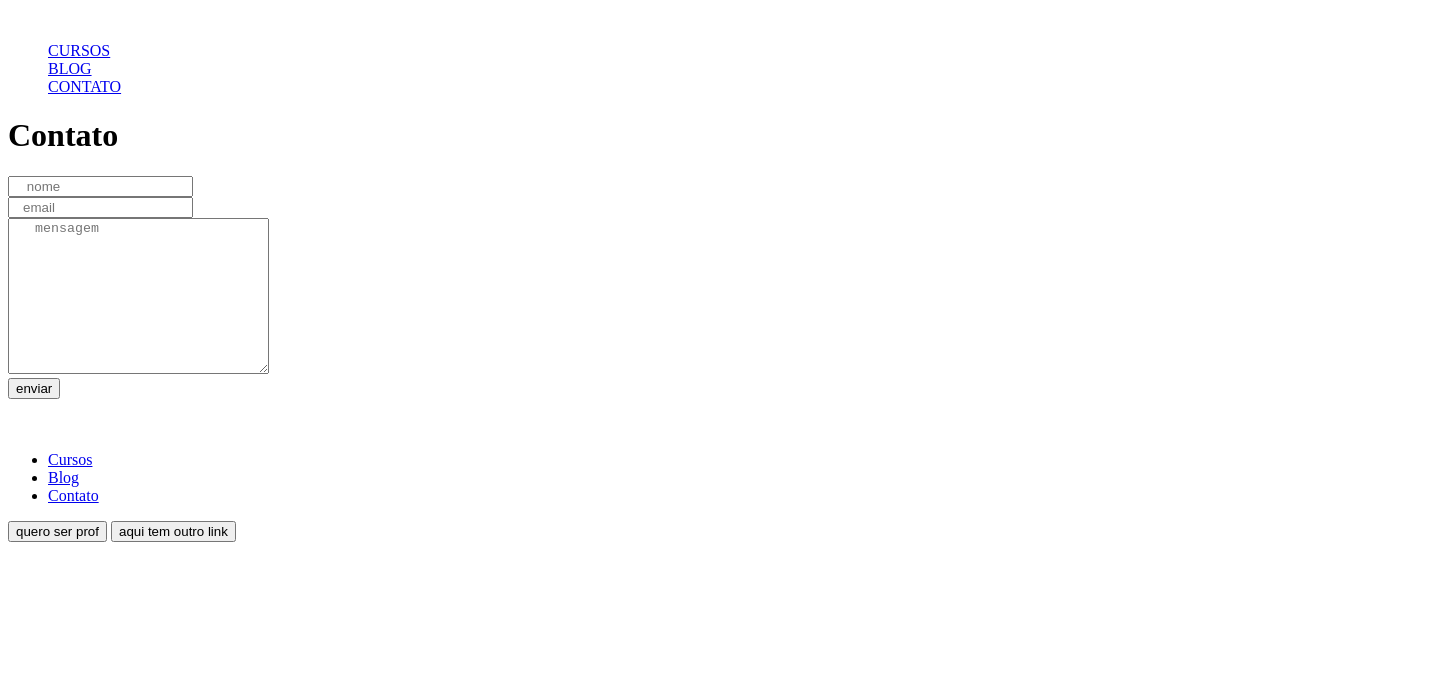
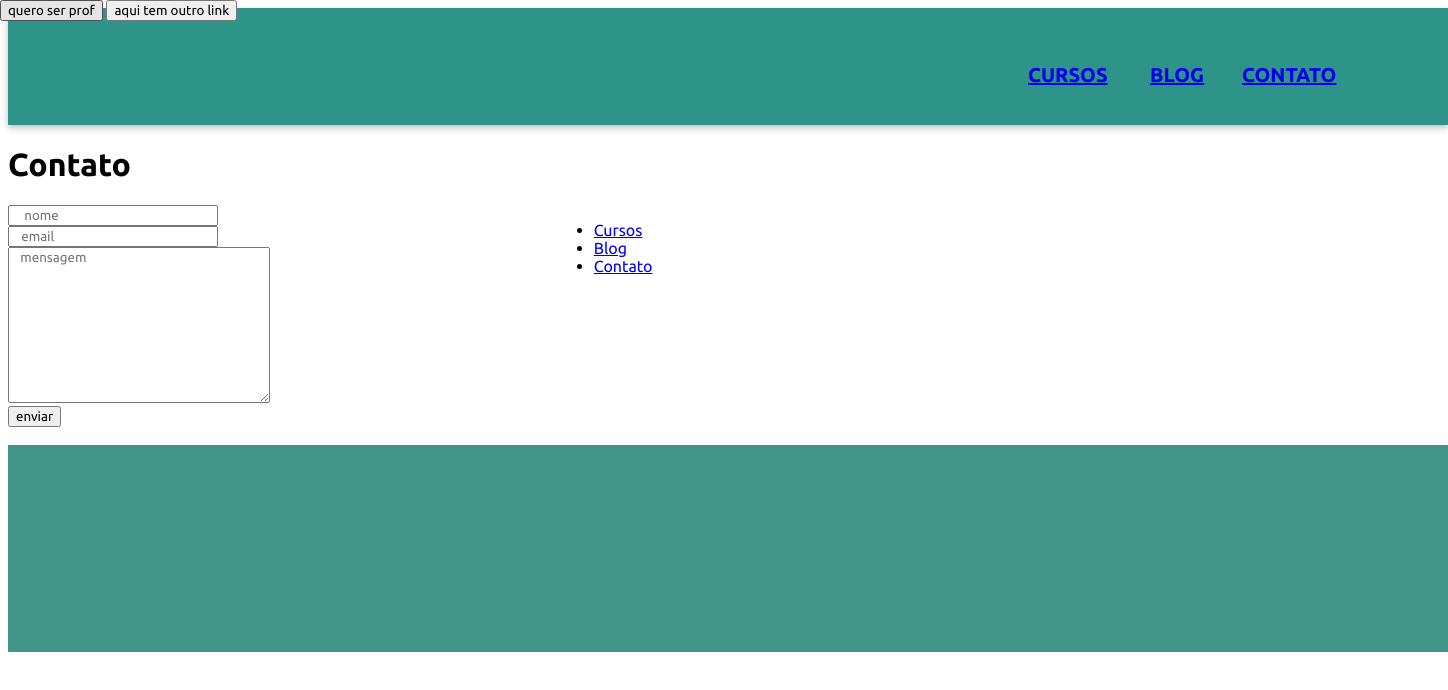
Before and after one commit to AAlvesAmanda/desafioemgrupo, a plain HTML site: page index.html in a window 1280 px wide. Shown: the whole page, 1448 px wide, since content can reach past the window. Drawn offline with Linux system fonts and the light colour scheme.

Commit message:
Add files via upload
atualização do html

```diff
--- a/index.html
+++ b/index.html
@@ -53,10 +53,10 @@
         </div>
     </main>
     <footer>
-        <div>
+        <div id="logo-footer">
         <img src="./logo-footer.png" alt="">
     </div>
-    <div>
+    <div id="lista-footer">
         <ul>
             <li>
                 <a href="cursos.html">Cursos</a>
@@ -69,7 +69,7 @@
             </li>
         </ul>
     </div>
-    <div>
+    <div id="buttons-footer">
         <button>quero ser prof</button>
         <button>aqui tem outro link</button>
     </div>
--- a/style.css
+++ b/style.css
@@ -1,6 +1,8 @@
-/* * {
+* {
     font-family: 'Ubuntu', sans-serif;
+    viewport-fit: auto;
 }
+
 header {
     background-color: #2E948A;
     width: 1440px;
@@ -70,8 +72,49 @@ header #lista #cursos {
     color: #FDFDFD;
     text-decoration: none;
 }
+
 main {
     display: grid;
-    border: 15px; */
+    border: 15px;
+    position: relative;
+}
 
+main #Contato {
+    color: #FF4081;
 }
+
+footer {
+    width: 1440px;
+    height: 207px;
+    background-color: #419488;
+    position: baseline;
+    left: 0%;
+    right: 0%;
+    top: 0%;
+    bottom: 0%;
+    display: grid;
+}
+
+footer #logo-footer {
+    position: absolute;
+    /* left: 8.89%;
+    right: 84.27%;
+    top: 25.6%;
+    bottom: 25.4%; */
+}
+
+footer #lista-footer {
+    position: absolute;
+    left: 43.26%;
+    right: 51.81%;
+    top: 25.6%;
+    bottom: 34.3%;
+}
+
+footer #buttons-footer {
+    position: absolute;
+    left: 0%;
+    right: 0%;
+    top: 0%;
+    bottom: 0%;
+}
```
